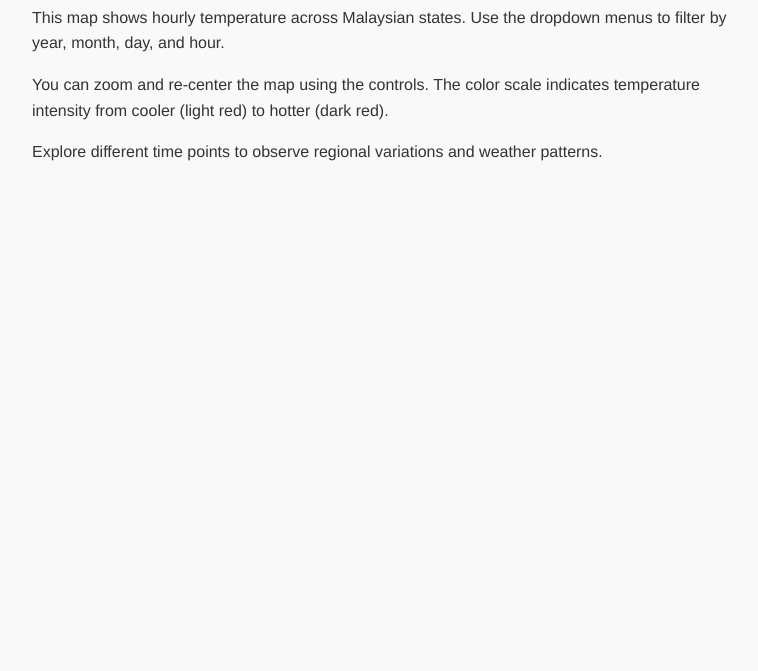
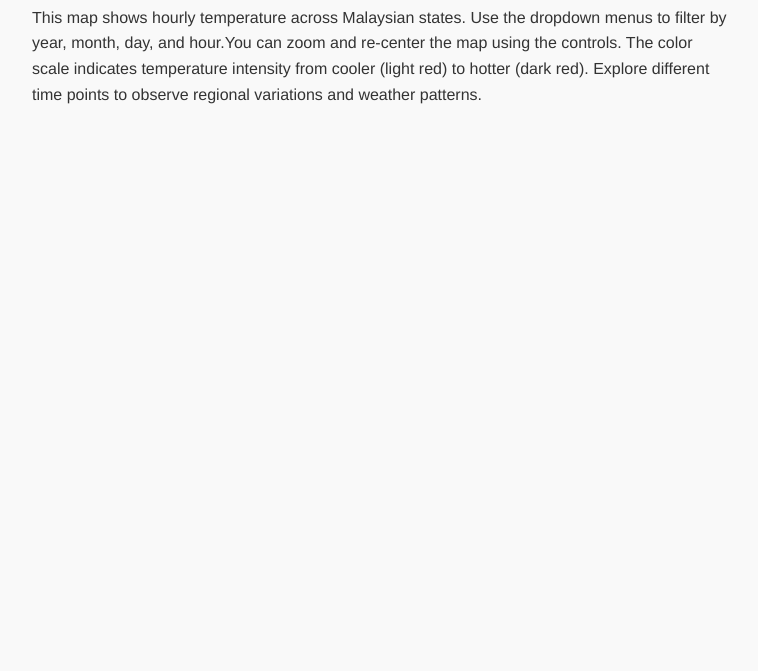
Before and after one commit to ChingLingChen/FIT3179-Homework-Week-10, a plain HTML site: page index.html in a window 1280 px wide. Shown: the part 129-800 px from the top of the page, without its empty margins (258-1016 px from the left). Drawn offline with Linux system fonts and the light colour scheme; a script that the page names is missing.

Commit message:
Merge weather description paragraphs into one
Consolidate multiple paragraphs into a single paragraph for clarity.

```diff
--- a/index.html
+++ b/index.html
@@ -15,9 +15,7 @@
   </header>
 
   <section class="description-box">
-    <p>This map shows hourly temperature across Malaysian states. Use the dropdown menus to filter by year, month, day, and hour.</p>
-    <p>You can zoom and re-center the map using the controls. The color scale indicates temperature intensity from cooler (light red) to hotter (dark red).</p>
-    <p>Explore different time points to observe regional variations and weather patterns.</p>
+    <p>This map shows hourly temperature across Malaysian states. Use the dropdown menus to filter by year, month, day, and hour.You can zoom and re-center the map using the controls. The color scale indicates temperature intensity from cooler (light red) to hotter (dark red). Explore different time points to observe regional variations and weather patterns.</p>
   </section>
 
   <main>
```
